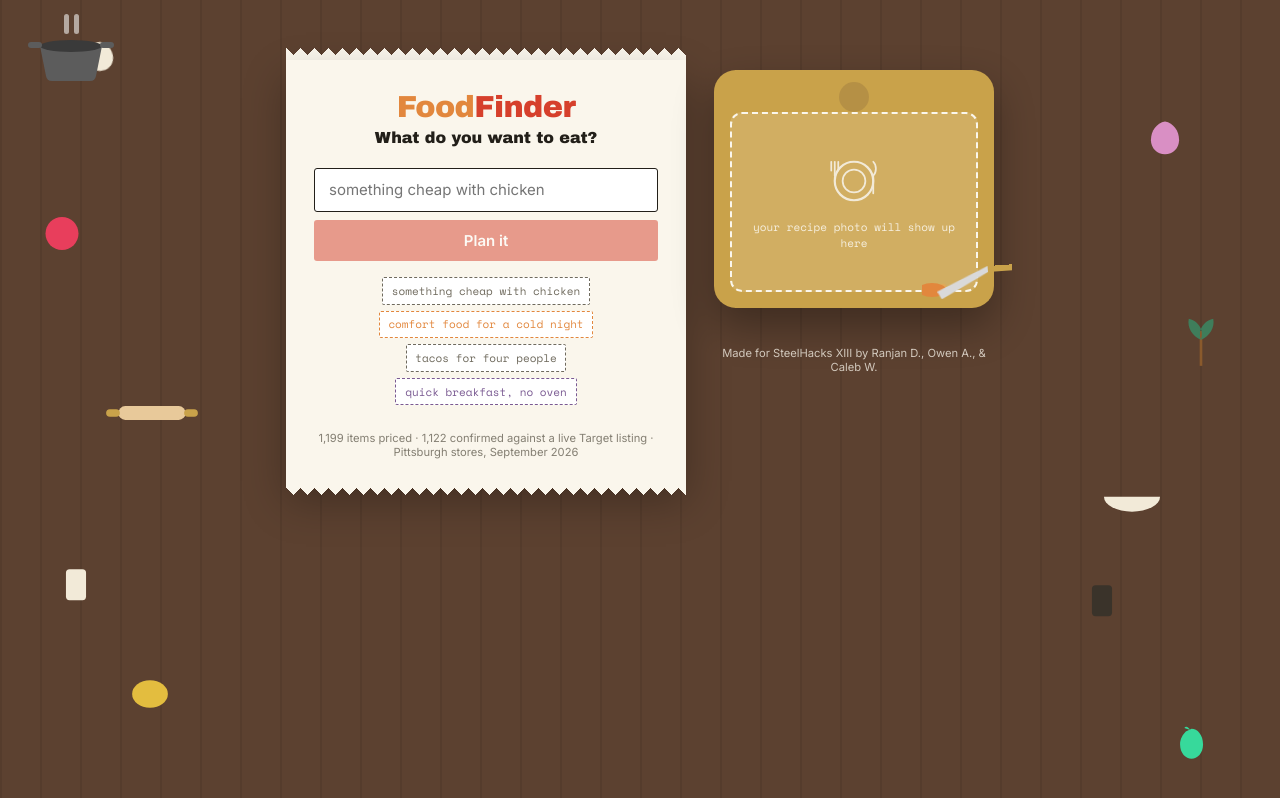
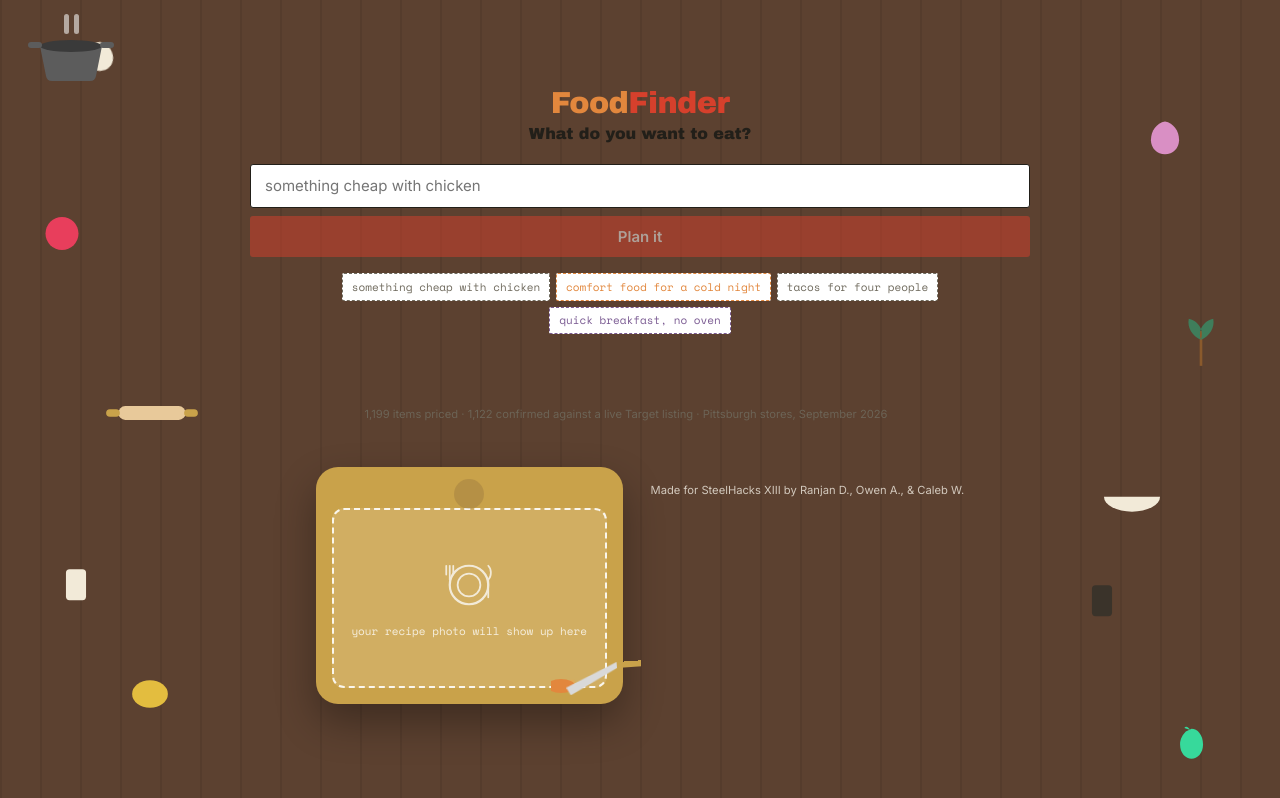
Before and after one commit to owen-ipc/FoodFinder, a Next.js app in the folder web/: page / in a window 1280 px wide. Built offline with nearby package versions, Linux system fonts and the light colour scheme.

Commit message:
Refactor Planner component to manage recipes and shopping list

```diff
--- a/web/app/Planner.tsx
+++ b/web/app/Planner.tsx
@@ -1,6 +1,13 @@
 "use client";
 
 import { useState } from "react";
+
+type RecipeMeta = {
+  title: string;
+  servings: number;
+  time: string;
+  steps: string[];
+};
 
 type Row = {
   ingredient: string;
@@ -12,11 +19,10 @@ type Row = {
   altBrand: string | null;
 };
 
-type Plan = {
-  recipe: { title: string; servings: number; time: string; steps: string[] };
+type ShoppingList = {
   list: Row[];
   total: number;
-  perServing: number;
+  perServing: number | null;
   savings: number;
   missing: string[];
 };
@@ -70,7 +76,8 @@ function ChopCorner() {
 
 export default function Planner({ totalItems, exactItems }: Props) {
   const [craving, setCraving] = useState("");
-  const [plans, setPlans] = useState<Plan[] | null>(null);
+  const [recipes, setRecipes] = useState<RecipeMeta[] | null>(null);
+  const [shoppingList, setShoppingList] = useState<ShoppingList | null>(null);
   const [loading, setLoading] = useState(false);
   const [error, setError] = useState<string | null>(null);
 
@@ -80,7 +87,8 @@ export default function Planner({ totalItems, exactItems }: Props) {
 
     setLoading(true);
     setError(null);
-    setPlans(null);
+    setRecipes(null);
+    setShoppingList(null);
 
     try {
       const res = await fetch("/api/plan", {
@@ -89,8 +97,12 @@ export default function Planner({ totalItems, exactItems }: Props) {
         body: JSON.stringify({ craving: q }),
       });
       const data = await res.json();
-      if (!res.ok) setError(data.error ?? "Something went wrong.");
-      else setPlans(Array.isArray(data.plans) ? data.plans : null);
+      if (!res.ok) {
+        setError(data.error ?? "Something went wrong.");
+      } else {
+        setRecipes(Array.isArray(data.recipes) ? data.recipes : null);
+        setShoppingList(data.shoppingList ?? null);
+      }
     } catch {
       setError("Could not reach the server. Check your connection.");
     } finally {
@@ -98,11 +110,24 @@ export default function Planner({ totalItems, exactItems }: Props) {
     }
   }
 
+  const recipeCount = recipes?.length ?? 0;
+  const hasResults = recipeCount > 0 && shoppingList;
+
+  // Grid row bookkeeping -- kept in one place so the receipt column, the
+  // photo column, and the paper backdrop all agree on where things land.
+  const HEAD_ROW = 2;
+  const firstRecipeRow = HEAD_ROW + 1; // 3
+  const shoppingRow = firstRecipeRow + recipeCount; // right after the last recipe
+  const metaRow = hasResults ? shoppingRow + 1 : firstRecipeRow;
+  const notchBottomRow = metaRow + 1;
+  const backdropSpan = `2 / ${notchBottomRow}`;
+
   return (
     <div className="stage">
-      <div className="receiptCol">
-        <div className="notchTop" />
-        <section className="receipt">
+      <div className="notchTop" style={{ gridRow: 1 }} />
+      <div className="paperBackdrop" style={{ gridRow: backdropSpan }} />
+
+      <div className="paperCell headCell" style={{ gridRow: HEAD_ROW }}>
         <div className="wordmark">
           <span className="food">Food</span>
           <span className="finder">Finder</span>
@@ -146,44 +171,67 @@ export default function Planner({ totalItems, exactItems }: Props) {
         </div>
 
         {error && <p className="error">{error}</p>}
+      </div>
 
-          {plans &&
-            plans.map((plan, planIndex) => (
-              <article className="plan" key={planIndex}>
-                <header className="planHead">
-                  <h2 className="planTitle">{plan.recipe.title}</h2>
+      {recipes &&
+        recipes.map((recipe, i) => (
+          <div
+            className="paperCell recipeCell"
+            style={{ gridRow: firstRecipeRow + i }}
+            key={i}
+          >
+            <div className="recipeCard">
+              <h2 className="planTitle">{recipe.title}</h2>
               <p className="planMeta">
-                    Serves {plan.recipe.servings}
-                    {plan.recipe.time ? ` · ${plan.recipe.time}` : ""}
+                Serves {recipe.servings}
+                {recipe.time ? ` · ${recipe.time}` : ""}
               </p>
-                </header>
+              {recipe.steps.length > 0 && (
+                <ol className="steps">
+                  {recipe.steps.map((s, si) => (
+                    <li key={si}>{s}</li>
+                  ))}
+                </ol>
+              )}
+            </div>
+          </div>
+        ))}
 
+      {hasResults && (
+        <div className="paperCell shoppingCell" style={{ gridRow: shoppingRow }}>
+          <div className="divider" />
           <div className="priceBar">
             <div>
-                    <span className="priceLabel">Total at Target</span>
-                    <span className="priceBig">${plan.total.toFixed(2)}</span>
+              <span className="priceLabel">
+                {recipeCount > 1 ? "Total to make all of this" : "Total at Target"}
+              </span>
+              <span className="priceBig">${shoppingList!.total.toFixed(2)}</span>
             </div>
+            {shoppingList!.perServing !== null && (
               <div>
                 <span className="priceLabel">Per serving</span>
-                    <span className="priceBig">${plan.perServing.toFixed(2)}</span>
+                <span className="priceBig">
+                  ${shoppingList!.perServing.toFixed(2)}
+                </span>
               </div>
+            )}
           </div>
 
-                {plan.savings > 0 && (
+          {shoppingList!.savings > 0 && (
             <p className="savingsLine">
-                    saved ${plan.savings.toFixed(2)} buying store brand over
-                    name brand on this list
+              saved ${shoppingList!.savings.toFixed(2)} buying store brand
+              over name brand on this list
             </p>
           )}
 
-                <h3 className="sectionHead">Shopping list</h3>
+          <h3 className="sectionHead">
+            {recipeCount > 1 ? "Combined shopping list" : "Shopping list"}
+          </h3>
           <ul className="list">
-                  {plan.list.map((r, i) => (
+            {shoppingList!.list.map((r, i) => (
               <li key={i} className="row">
                 <div className="rowTop">
-                        <span
-                          className={r.saved > 0 ? "rowName rowSaved" : "rowName"}
-                        >
+                  <span className={r.saved > 0 ? "rowName rowSaved" : "rowName"}>
                     {r.ingredient}
                   </span>
                   <span className="rowFill" />
@@ -205,49 +253,38 @@ export default function Planner({ totalItems, exactItems }: Props) {
             ))}
           </ul>
 
-                {plan.missing.length > 0 && (
+          {shoppingList!.missing.length > 0 && (
             <p className="note">
-                    No Target match for: {plan.missing.join(", ")}. Those are
-                    left out of the total.
+              No Target match for: {shoppingList!.missing.join(", ")}. Those
+              are left out of the total.
             </p>
           )}
+        </div>
+      )}
 
-                {plan.recipe.steps.length > 0 && (
-                  <>
-                    <h3 className="sectionHead">How to make it</h3>
-                    <ol className="steps">
-                      {plan.recipe.steps.map((s, i) => (
-                        <li key={i}>{s}</li>
-                      ))}
-                    </ol>
-                  </>
-                )}
-              </article>
-            ))}
-
+      <div className="paperCell lastCell" style={{ gridRow: metaRow }}>
         <p className="meta">
           {totalItems.toLocaleString()} items priced · {exactItems.toLocaleString()}{" "}
           confirmed against a live Target listing · Pittsburgh stores,
           September 2026
         </p>
-        </section>
-        <div className="notchBottom" />
       </div>
 
-      <div className="photoCol">
-        {plans && plans.length > 0 ? (
-          plans.map((plan, i) => (
-            <div className="board" key={i}>
+      <div className="notchBottom" style={{ gridRow: notchBottomRow }} />
+
+      {recipes ? (
+        recipes.map((recipe, i) => (
+          <div className="board" style={{ gridRow: firstRecipeRow + i }} key={i}>
             <div className="photoFrame">
               <PhotoIcon />
               <div className="photoLabel">recipe photo goes here</div>
             </div>
-              <div className="boardCaption">{plan.recipe.title}</div>
+            <div className="boardCaption">{recipe.title}</div>
             <ChopCorner />
           </div>
         ))
       ) : (
-          <div className="board">
+        <div className="board" style={{ gridRow: HEAD_ROW }}>
           <div className="photoFrame">
             <PhotoIcon />
             <div className="photoLabel">your recipe photo will show up here</div>
@@ -255,10 +292,10 @@ export default function Planner({ totalItems, exactItems }: Props) {
           <ChopCorner />
         </div>
       )}
-        <p className="credit">
+
+      <p className="credit" style={{ gridRow: metaRow }}>
         Made for SteelHacks XIII by Ranjan D., Owen A., &amp; Caleb W.
       </p>
     </div>
-    </div>
   );
 }
```
Lines whose indentation alone changed are shown as unchanged.
